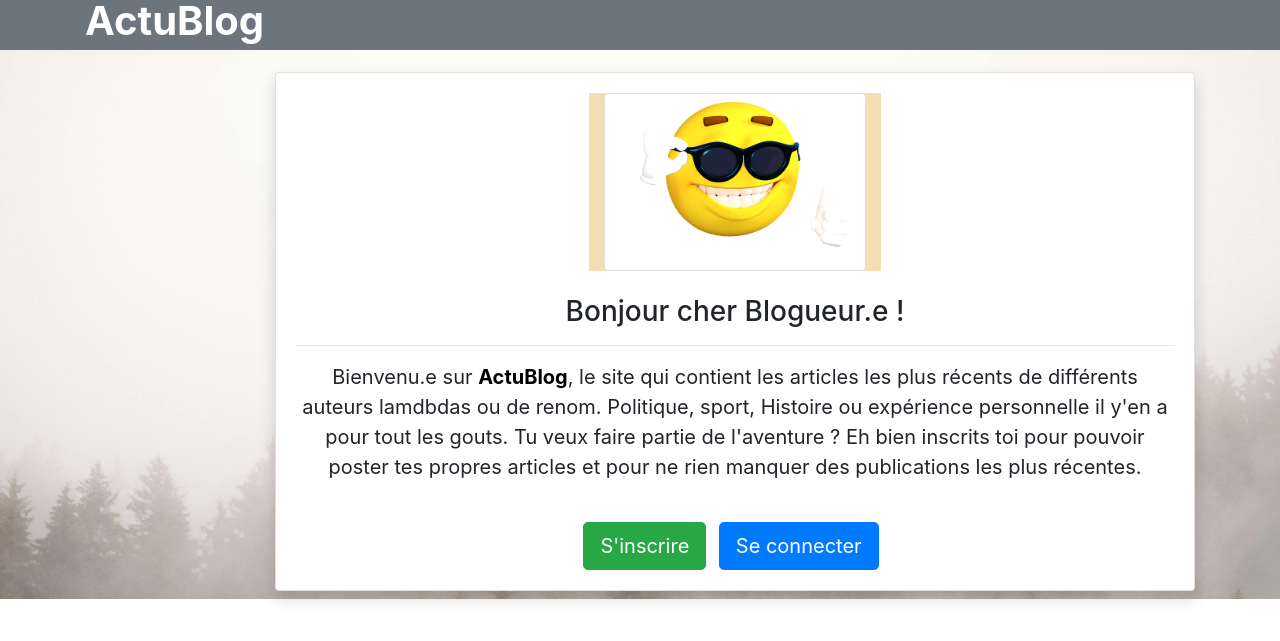
After one commit to Ngouo/ActuBlog-Project, a Django app: page /MonBlog/Accueil in a window 1280 px wide. The commit adds this page. Shown: the top 641 px of the page. Run offline with Django 5.2, Linux system fonts and the light colour scheme; some libraries are stand-ins or nearby versions.

Commit message:
Ajout du fichier Accueil

```diff
--- a/Formation/settings.py
+++ b/Formation/settings.py
@@ -140,7 +140,7 @@ CRISPY_ALLOWED_TEMPLATE_PACKS = 'bootstrap4'
 
 LOGIN_REDIRECT_URL = 'homeBlog'
 
-LOGIN_URL = 'user-login'
+LOGIN_URL = 'Accueil'
 
 STATIC_URL = 'static/'
 STATICFILES_DIRS = (os.path.join(BASE_DIR, 'static/'),)
--- a/MonBlog/urls.py
+++ b/MonBlog/urls.py
@@ -1,5 +1,5 @@
 from django.urls import path
-from MonBlog.views import homeBlog, post_detail2, post_edit, post_delete, post_submit, infos
+from MonBlog.views import homeBlog, post_detail2, post_edit, post_delete, post_submit, infos, Accueil
 
 
 
@@ -10,4 +10,5 @@ urlpatterns = [
     path('post_edit/<int:pk>', post_edit, name = "post_edit"),
     path('post_delete/<int:pk>', post_delete, name = "post_delete"),
     path("infos", infos, name='infos'),
+    path("Accueil", Accueil, name="Accueil")
 ]
--- a/MonBlog/views.py
+++ b/MonBlog/views.py
@@ -100,3 +100,7 @@ def post_delete(request, pk):
 
 def infos(request):
   return render(request, 'MonBlog/infos.html')
+
+
+def Accueil(request):
+  return render(request, 'MonBlog/Accueil.html')
--- /dev/null
+++ b/templates/MonBlog/Accueil.html
@@ -0,0 +1,112 @@
+<!DOCTYPE html>
+{% load static %}
+<html lang="en">
+  <head>
+    <!-- Required meta tags -->
+    <meta charset="utf-8" />
+    <meta
+      name="viewport"
+      content="width=device-width, initial-scale=1, shrink-to-fit=no"
+    />
+
+    <!-- Bootstrap CSS -->
+    <link
+      rel="stylesheet"
+      href="https://cdn.jsdelivr.net/npm/bootstrap@4.6.2/dist/css/bootstrap.min.css"
+      integrity="sha384-xOolHFLEh07PJGoPkLv1IbcEPTNtaed2xpHsD9ESMhqIYd0nLMwNLD69Npy4HI+N"
+      crossorigin="anonymous"
+    />
+
+    <link rel="stylesheet" href="{% static  'css/style.css'  %}" />
+
+    <title>Accueil</title>
+    <link
+      rel="stylesheet"
+      href="https://cdnjs.cloudflare.com/ajax/libs/font-awesome/6.6.0/css/all.min.css"
+      integrity="sha512-Kc323vGBEqzTmouAECnVceyQqyqdsSiqLQISBL29aUW4U/M7pSPA/gEUZQqv1cwx4OnYxTxve5UMg5GT6L4JJg=="
+      crossorigin="anonymous"
+      referrerpolicy="no-referrer"
+    />
+  </head>
+  <body>
+    <nav
+      class="navbar navbar-expand-lg navbar-primary bg-secondary fixed-top"
+      style="height: 50px"
+    >
+      <div class="container" style="text-align: center; align-items: center">
+        <h1 style="color: white; font-weight: bold">ActuBlog</h1>
+      </div>
+    </nav>
+    <div class="cover">
+      <div class="container">
+        <div class="row mt-5 pt-3">
+          <div class="col-md-10 offset-md-2">
+            <div class="card my-2 shadow">
+              <div class="card-body">
+                <center>
+                  <div class="col-md-4" style="background-color: wheat">
+                    <img
+                      class="img-thumbnail"
+                      style="font-size: 90px"
+                      src="{%static './emoticon.png'%}"
+                      alt=""
+                    />
+                  </div>
+                  <br />
+                  <h3>Bonjour cher Blogueur.e !</h3>
+                  <hr />
+
+                  <p style="font-size: 20px">
+                    Bienvenu.e sur
+                    <span style="font-weight: bold; color: black">ActuBlog</span
+                    >, le site qui contient les articles les plus récents de
+                    différents auteurs lamdbdas ou de renom. Politique, sport,
+                    Histoire ou expérience personnelle il y'en a pour tout les
+                    gouts. Tu veux faire partie de l'aventure ? Eh bien inscrits
+                    toi pour pouvoir poster tes propres articles et pour ne rien
+                    manquer des publications les plus récentes.
+                  </p>
+                  <br />
+                  <span
+                    ><a
+                      class="btn btn-success w-12 btn-lg"
+                      href="{%url 'sign_up'%}"
+                      >S'inscrire</a
+                    ></span
+                  >
+                  <span
+                    ><a
+                      class="btn btn-primary w-12 mx-2 btn-lg"
+                      href="{%url 'user-login'%}"
+                      >Se connecter</a
+                    ></span
+                  >
+                </center>
+              </div>
+            </div>
+          </div>
+        </div>
+      </div>
+    </div>
+    <!-- Optional JavaScript; choose one of the two! -->
+
+    <!-- Option 1: jQuery and Bootstrap Bundle (includes Popper) -->
+    <script
+      src="https://cdn.jsdelivr.net/npm/jquery@3.5.1/dist/jquery.slim.min.js"
+      integrity="sha384-DfXdz2htPH0lsSSs5nCTpuj/zy4C+OGpamoFVy38MVBnE+IbbVYUew+OrCXaRkfj"
+      crossorigin="anonymous"
+    ></script>
+    <script
+      src="https://cdn.jsdelivr.net/npm/bootstrap@4.6.2/dist/js/bootstrap.bundle.min.js"
+      integrity="sha384-Fy6S3B9q64WdZWQUiU+q4/2Lc9npb8tCaSX9FK7E8HnRr0Jz8D6OP9dO5Vg3Q9ct"
+      crossorigin="anonymous"
+    ></script>
+
+    <!-- Option 2: Separate Popper and Bootstrap JS -->
+    <!--
+    <script src="https://cdn.jsdelivr.net/npm/jquery@3.5.1/dist/jquery.slim.min.js" integrity="sha384-DfXdz2htPH0lsSSs5nCTpuj/zy4C+OGpamoFVy38MVBnE+IbbVYUew+OrCXaRkfj" crossorigin="anonymous"></script>
+    <script src="https://cdn.jsdelivr.net/npm/popper.js@1.16.1/dist/umd/popper.min.js" integrity="sha384-9/reFTGAW83EW2RDu2S0VKaIzap3H66lZH81PoYlFhbGU+6BZp6G7niu735Sk7lN" crossorigin="anonymous"></script>
+    <script src="https://cdn.jsdelivr.net/npm/bootstrap@4.6.2/dist/js/bootstrap.min.js" integrity="sha384-+sLIOodYLS7CIrQpBjl+C7nPvqq+FbNUBDunl/OZv93DB7Ln/533i8e/mZXLi/P+" crossorigin="anonymous"></script>
+    -->
+  </body>
+</html>
```
Also changed, not shown: templates/MonBlog/nav.html (+7 -3 lines), templates/Utilisateurs/login.html (+6 -38 lines), db.sqlite3.
